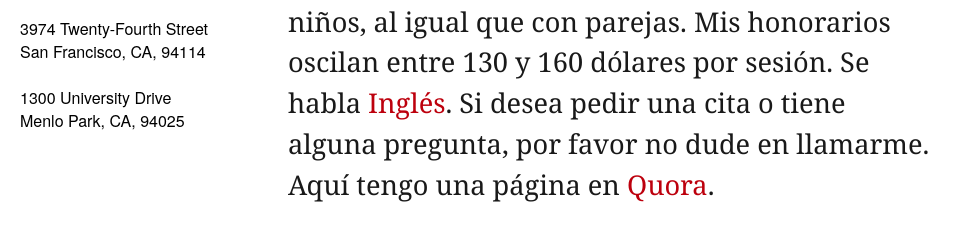
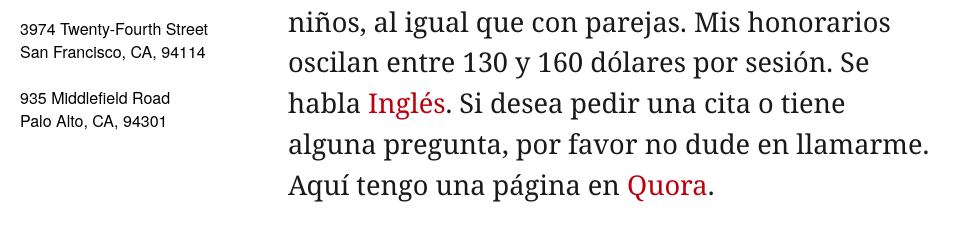
Before and after one commit to ericmeltzer/jwilsonphd, a Jekyll site: the page built from spanish.html, in a window 1280 px wide. Shown: the part 482-723 px from the top of the page, without its empty margins (0-972 px from the left). Built offline with Jekyll 4.4.1, drawn with Linux system fonts in a browser that asks for light colours.

Commit message:
changed univ ave address  to middlefield
changed address

```diff
--- a/_layouts/default.html
+++ b/_layouts/default.html
@@ -38,8 +38,8 @@ Response within one day<br><br>
 3974 Twenty-Fourth Street<br />
 San Francisco, CA, 94114</br><br>
 
-1300 University Drive<br />
-Menlo Park, CA, 94025</br><br>
+935 Middlefield Road<br />
+Palo Alto, CA, 94301</br><br>
 
 </div>
 
```
